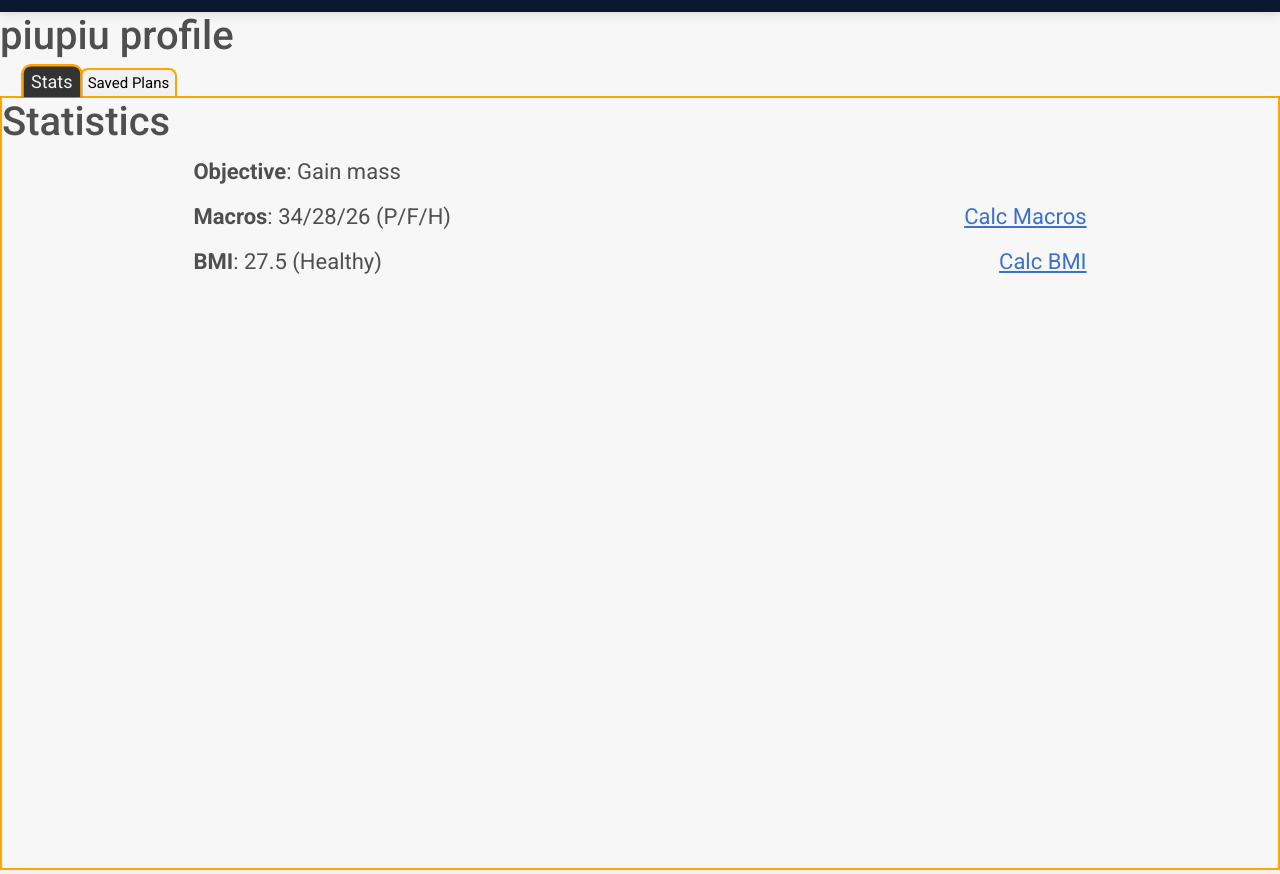
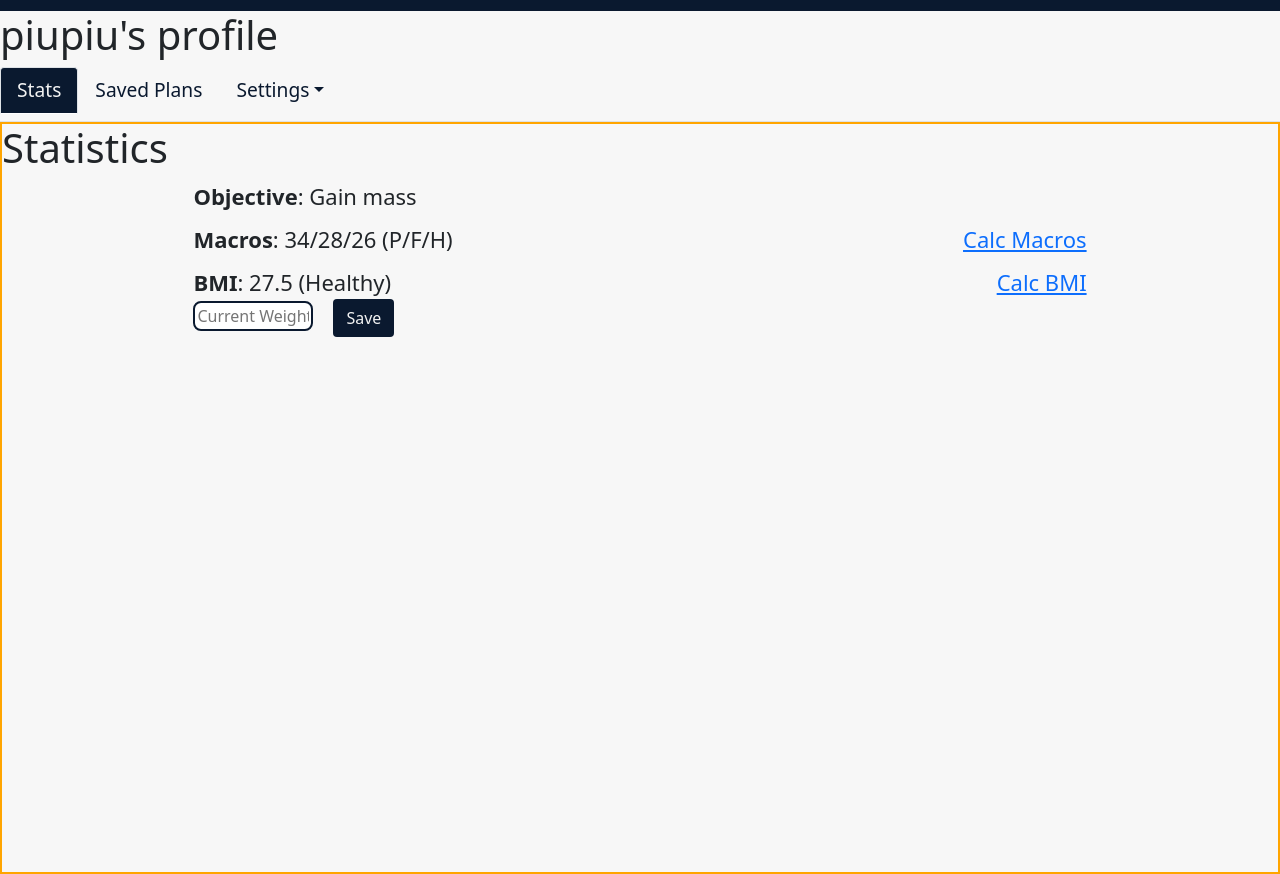
Before and after one commit to AfonsoLob/Built-Different, a Flask app: page /profile in a window 1280 px wide. Shown: the part 315-1189 px from the top of the page. Run offline with Flask 3, Linux system fonts and the light colour scheme; a user stored in the database is signed in; some libraries are stand-ins or nearby versions.

Commit message:
progress

```diff
--- /dev/null
+++ b/website/static/css/bootstrap.css
@@ -0,0 +1,19 @@
+
+.display {
+    color: #0A192F;
+    color: #1E3E6C;
+    color: #00A86B;
+    color: #333333;
+    color: #F2F2F2;
+    color: #B22222;
+    color: #FFA500
+  }
+
+
+.nav-link.active{
+    background-color: #0A192F !important;
+    color: #F2F2F2 !important;
+}
+.nav-link{
+    color: #0A192F !important;
+}
--- a/website/static/css/profile.css
+++ b/website/static/css/profile.css
@@ -1,34 +1,20 @@
+
+.display {
+    color: #0A192F;
+    color: #1E3E6C;
+    color: #00A86B;
+    color: #333333;
+    color: #F2F2F2;
+    color: #B22222;
+    color: #FFA500
+  }
+
 .profile-box{
     display: flex;
     flex-direction: column;
     border: 2px solid #FFA500;
     width: 100%;
-    height: 96.7vh;
-}
-.top-division{
-    display: flex;
-}
-.profile-btns{
-    display: flex;
-    gap: 0px;
-    margin-left: 30px;
-    align-self: flex-start;
-    justify-self: flex-end;
-}
-.profile-btns .button{
-    background-color: #F2F2F2;
-    border: 2px solid #FFA500;
-    border-bottom: 0px solid transparent;
-    border-radius: 8px;
-    border-bottom-left-radius: 0px;
-    border-bottom-right-radius: 0px;
-    font-size: 15px;
-    margin: 0px -1px 0px 0px;
-}
-.button.is-active{
-    background-color: #333333;
-    color: #F2F2F2;
-    transform:scale(1.2) translateY(-1px) translateX(-3px)
+    height: 94vh;
 }
 
 
@@ -55,3 +41,20 @@
 .statistic a{
     text-decoration: underline;
 }
+
+/* Form Input */
+.form-weight{
+    text-align: center;
+    border: 2px solid #0A192F;
+    border-radius: 8px;
+    max-width: 120px;
+}
+.btn-weight{
+    margin-left: 20px;
+    background-color: #0A192F;
+    color: #F2F2F2;
+}
+.btn-weight:hover{
+    background-color: #0A192F;
+    color: #00A86B;
+}
--- a/website/static/css/styles.css
+++ b/website/static/css/styles.css
@@ -73,6 +73,7 @@ body{
   color: #F2F2F2;
   padding: 5px;
   transition: color 0.2s ease-in-out;
+  text-decoration: none;
 }
 
 .navbar-item:hover,
@@ -86,6 +87,7 @@ body{
   border-radius: 10px;
   padding: 5px;
   color: #0A192F;
+  text-decoration: none;
 }
 
 #subscribe:hover,
--- /dev/null
+++ b/website/static/javascript/profile.js
@@ -0,0 +1,17 @@
+let submit_btn = document.getElementById('get-weight');
+let navLinks = document.getElementsByClassName('nav-link');
+let linksArray = Array.from(navLinks);
+
+// submit_btn.addEventListener('click', function(){
+//     let weight = document.getElementById('weight').value;
+//     document.getElementById('graph').innerHTML = weight;
+// })
+
+linksArray.forEach(link => {
+    link.addEventListener('click', function(){
+        if(!link.classList.contains('active') && link.id != 'settings'){
+            document.querySelector('.nav-link.active').classList.toggle('active');
+            link.classList.toggle('active');
+        }
+    })
+});
--- a/website/templates/base.html
+++ b/website/templates/base.html
@@ -4,21 +4,21 @@
     <meta charset="UTF-8">
     <meta http-equiv="X-UA-Compatible" content="IE=edge">
     <meta name="viewport" content="width=device-width, initial-scale=1.0">
+    <link rel="stylesheet" href="{{url_for('static', filename='css/bootstrap.css')}}">
     <!-- Font Awesome -->
     <link
     href="https://cdnjs.cloudflare.com/ajax/libs/font-awesome/6.0.0/css/all.min.css"
     rel="stylesheet"
     />
+    <!-- Handle JQuery -->
+    <script type="text/javascript" src="https://code.jquery.com/jquery-1.7.1.min.js"></script>
     <!-- Google Fonts -->
     <link
     href="https://fonts.googleapis.com/css?family=Roboto:300,400,500,700&display=swap"
     rel="stylesheet"
     />
-    <!-- MDB -->
-    <link
-    href="https://cdnjs.cloudflare.com/ajax/libs/mdb-ui-kit/6.2.0/mdb.min.css"
-    rel="stylesheet"
-    />
+    <!-- Bootstrap 5 -->
+    <link href="https://cdn.jsdelivr.net/npm/bootstrap@5.0.2/dist/css/bootstrap.min.css" rel="stylesheet" integrity="sha384-EVSTQN3/azprG1Anm3QDgpJLIm9Nao0Yz1ztcQTwFspd3yD65VohhpuuCOmLASjC" crossorigin="anonymous">
     {% block head %}{% endblock %}
     <title>{% block title %}Built Different{% endblock %}</title>
 </head>
@@ -46,10 +46,7 @@
 
     {% block body %}{% endblock %}
 
-    <!-- MDB -->
-    <script
-    type="text/javascript"
-    src="https://cdnjs.cloudflare.com/ajax/libs/mdb-ui-kit/6.2.0/mdb.min.js"
-    ></script>
+    <!-- Bootstrap 5 -->
+    <script src="https://cdn.jsdelivr.net/npm/bootstrap@5.0.2/dist/js/bootstrap.bundle.min.js" integrity="sha384-MrcW6ZMFYlzcLA8Nl+NtUVF0sA7MsXsP1UyJoMp4YLEuNSfAP+JcXn/tWtIaxVXM" crossorigin="anonymous"></script>
 </body>
 </html>
--- a/website/templates/profile.html
+++ b/website/templates/profile.html
@@ -5,13 +5,26 @@
     <link rel="stylesheet" href="{{url_for('static', filename='css/profile.css')}}">
 {% endblock %}
 {% block body %}
-    <h1>{{username}} profile</h1>
-    <div class="top-division">
-        <div class="profile-btns">
-            <button class="button is-active">Stats</button>
-            <button class="button">Saved Plans</button>
-        </div>
-    </div>
+    <h1>{{username}}'s profile</h1>
+    <ul class="nav nav-tabs">
+        <li class="nav-item">
+          <a class="nav-link active" aria-current="page" href="#">Stats</a>
+        </li>
+        <li class="nav-item">
+          <a class="nav-link" href="#">Saved Plans</a>
+        </li>
+        <li class="nav-item dropdown">
+            <a class="nav-link dropdown-toggle" data-bs-toggle="dropdown" href="#" role="button" aria-expanded="false">Settings</a>
+            <ul class="dropdown-menu">
+              <li><a class="dropdown-item" href="#">Action</a></li>
+              <li><a class="dropdown-item" href="#">Another action</a></li>
+              <li><a class="dropdown-item" href="#">Something else here</a></li>
+              <li><hr class="dropdown-divider"></li>
+              <li><a class="dropdown-item" href="#">Separated link</a></li>
+            </ul>
+          </li>
+      </ul>
+
     <div class="profile-box">
         <div class="profile-stats is-active">
             <h1>Statistics</h1>
@@ -27,7 +40,11 @@
                         <a href="#">Calc BMI</a>
                     </div>
                 </div>
+                <input type="weight" id="weight" name="weight" class="form-weight" placeholder="Current Weight"><button id="get-weight" class="btn btn-weight">Save</button>
+                <div id="graph"></div>
             </div>
         </div>
     </div>
+
+    <script src="{{url_for('static', filename='javascript/profile.js')}}"></script>
 {% endblock %}
--- a/website/templates/sign_up.html
+++ b/website/templates/sign_up.html
@@ -22,8 +22,6 @@
     />
     <!-- Custom CSS -->
     <link rel="stylesheet" href="{{ url_for('static', filename='css/styles.css') }}">
-    <!-- Handle JQuery -->
-    <script type="text/javascript" src="https://code.jquery.com/jquery-1.7.1.min.js"></script>
 </head>
 <body>
     <section class="gradient-custom">
```
